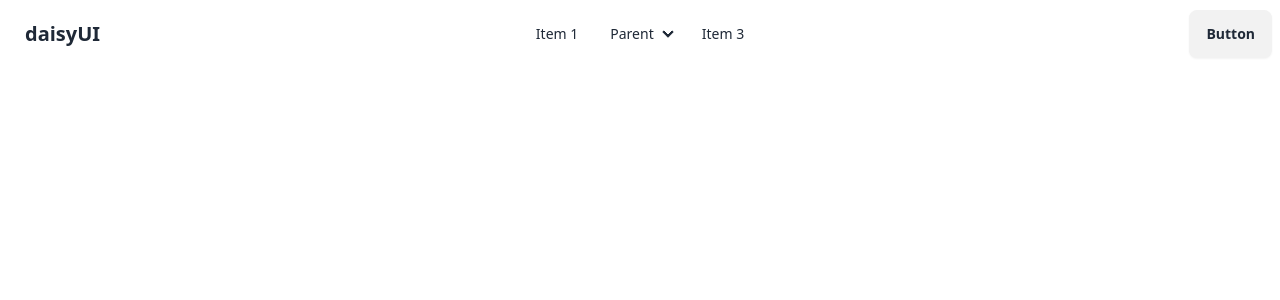
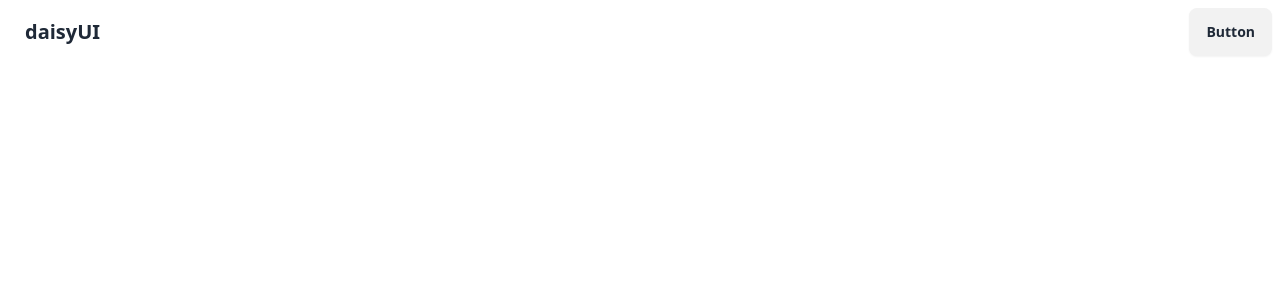
Before and after one commit to emon00007/social-media-with-chat-box, a React (Vite) app: page / in a window 1280 px wide. Shown: the top 300 px of the page. Built offline with nearby package versions, Linux system fonts and the light colour scheme.

Commit message:
nothing added

```diff
--- a/src/Component/Navbar/Navbar.jsx
+++ b/src/Component/Navbar/Navbar.jsx
@@ -21,7 +21,7 @@ const Navbar = () => {
       <ul
         tabIndex={0}
         className="menu menu-sm dropdown-content bg-base-100 rounded-box z-[1] mt-3 w-52 p-2 shadow">
-        <li><a>Item 1</a></li>
+        {/* <li><a>Item 1</a></li>
         <li>
           <a>Parent</a>
           <ul className="p-2">
@@ -29,14 +29,14 @@ const Navbar = () => {
             <li><a>Submenu 2</a></li>
           </ul>
         </li>
-        <li><a>Item 3</a></li>
+        <li><a>Item 3</a></li> */}
       </ul>
     </div>
     <a className="btn btn-ghost text-xl">daisyUI</a>
   </div>
   <div className="navbar-center hidden lg:flex">
     <ul className="menu menu-horizontal px-1">
-      <li><a>Item 1</a></li>
+      {/* <li><a>Item 1</a></li>
       <li>
         <details>
           <summary>Parent</summary>
@@ -46,7 +46,7 @@ const Navbar = () => {
           </ul>
         </details>
       </li>
-      <li><a>Item 3</a></li>
+      <li><a>Item 3</a></li> */}
     </ul>
   </div>
   <div className="navbar-end">
```
